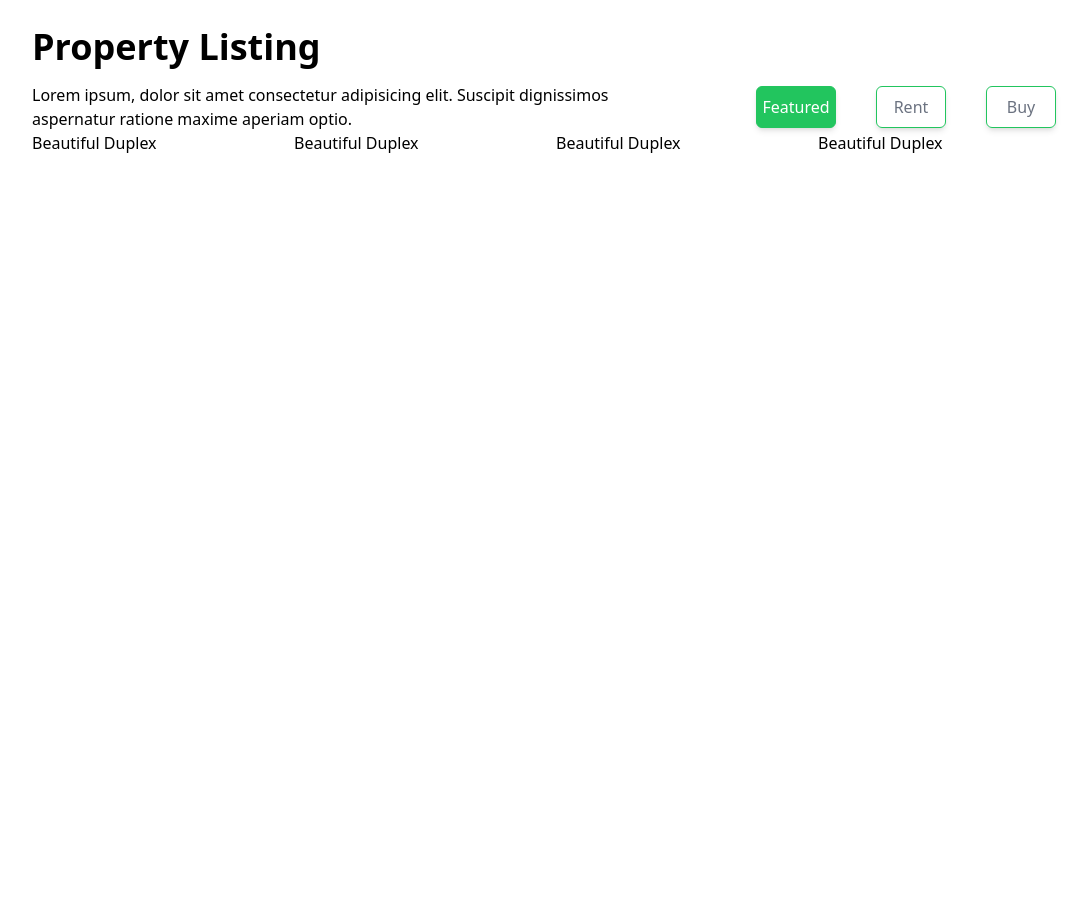
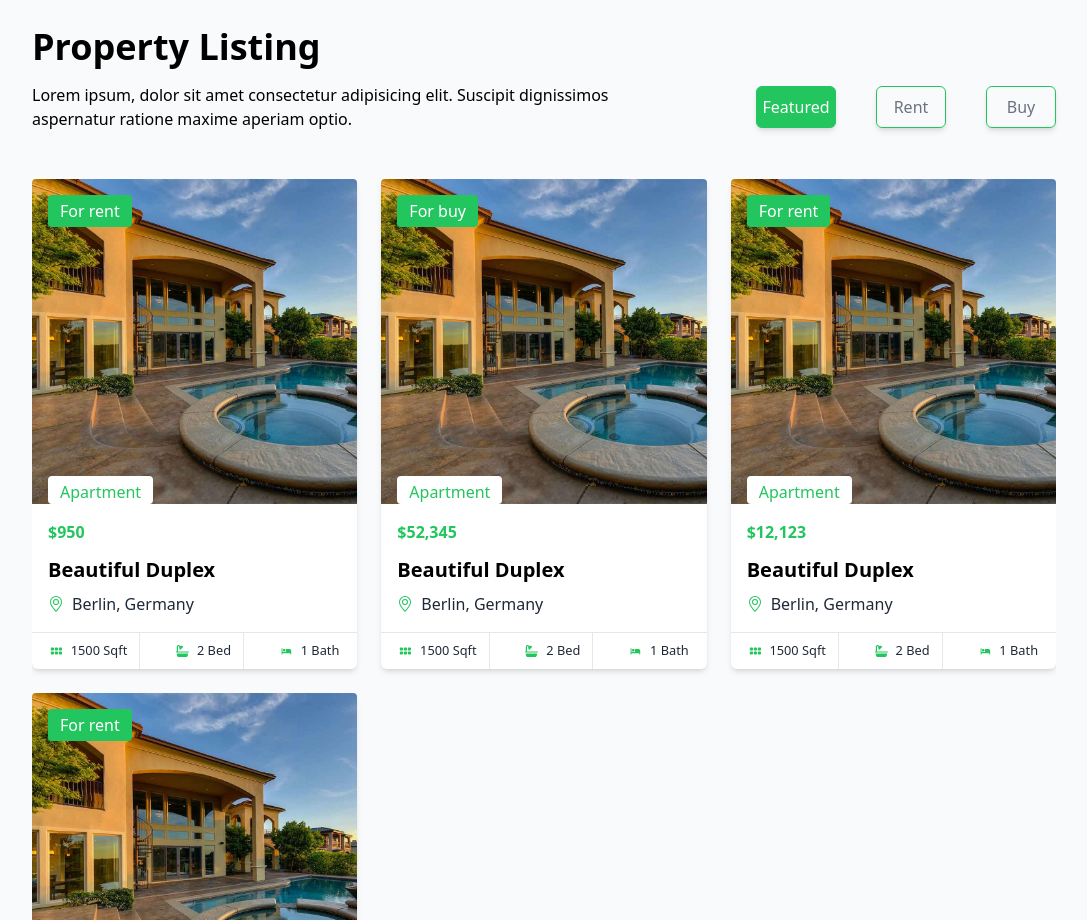
Before and after one commit to Opeyemi-Omotayo/Urban_nest, a Next.js app: page / in a window 1280 px wide. Shown: the part 1880-2800 px from the top of the page, without its empty margins (96-1183 px from the left). Before the commit the page ends 2035 px from the top, so only its background shows below. Built offline with nearby package versions, Linux system fonts and the light colour scheme.

Commit message:
UI:properties

```diff
--- a/components/elements/properties/Card.tsx
+++ b/components/elements/properties/Card.tsx
@@ -1,10 +1,30 @@
 import { ItemsType } from '@/types/types';
 import React from 'react';
+import Image from 'next/image';
+import { BsFillGeoAltFill, BsFillGrid3X2GapFill, BsGeoAlt } from 'react-icons/bs';
+import { FaBath } from 'react-icons/fa';
+import { IoMdBed } from 'react-icons/io';
 
-const Card = ({property}: {property : ItemsType}) => {
+const Card = ({ property }: { property: ItemsType }) => {
   return (
-    <div>
-        <h1>{property.name}</h1>
+    <div className='bg-white rounded-md shadow-md'>
+      <div className="overflow-hidden rounded ">
+        <div className="relative overflow-hidden">
+          <Image src={property.image} width={350} height={150} alt='house ' />
+          <div className="absolute top-0 px-3 py-1 m-4 text-white bg-green-500 rounded start-0">For {property.propertyInfo}</div>
+          <div className="absolute bottom-0 px-3 pt-1 mx-4 text-green-500 bg-white rounded start-0">{property.propertyType}</div>
+        </div>
+        <div className="p-4 pb-0">
+          <h5 className="mb-3 font-semibold text-green-500">${property.price}</h5>
+          <a className="block mb-2 text-xl font-bold" href="">{property.name}</a>
+          <p className='flex items-center pb-4 text-gray-800'><BsGeoAlt className="text-green-500 me-2" />{property.location}</p>
+        </div>
+        <div className="flex items-center justify-around text-gray-800 border-t">
+          <small className="flex items-center py-2 pr-3 text-center border-r"><BsFillGrid3X2GapFill className="text-green-500 me-2"/>{property.measurement} Sqft</small>
+          <small className="flex items-center py-2 pr-3 text-center border-r"><FaBath className="text-green-500 me-2"/>{property.bed} Bed</small>
+          <small className="flex items-center py-2 text-center"><IoMdBed className="text-green-500 me-2"/>{property.bath} Bath</small>
+        </div>
+      </div>
     </div>
   )
 }
--- a/components/properties/Properties.tsx
+++ b/components/properties/Properties.tsx
@@ -11,7 +11,7 @@ const items: ItemsType[] = [
     bed: 2,
     bath: 1,
     measurement: 1500,
-    price: "52",
+    price: "950",
     image: "/assets/berlinhouse.jpg",
     id: 1,
   },
@@ -23,7 +23,7 @@ const items: ItemsType[] = [
     bed: 2,
     bath: 1,
     measurement: 1500,
-    price: "52",
+    price: "52,345",
     image: "/assets/berlinhouse.jpg",
     id: 2,
   },
@@ -35,7 +35,7 @@ const items: ItemsType[] = [
     bed: 2,
     bath: 1,
     measurement: 1500,
-    price: "52",
+    price: "12,123",
     image: "/assets/berlinhouse.jpg",
     id: 3,
   },
@@ -47,7 +47,7 @@ const items: ItemsType[] = [
     bed: 2,
     bath: 1,
     measurement: 1500,
-    price: "52",
+    price: "2,234",
     image: "/assets/berlinhouse.jpg",
     id: 4,
   },
@@ -72,7 +72,7 @@ const Properties = () => {
 
   return (
     <section className="px-4 lg:px-[8rem] mt-[5rem]">
-      <h1 className="text-4xl font-bold pb-4">Property Listing</h1>
+      <h1 className="pb-4 text-4xl font-bold">Property Listing</h1>
       <div className="flex items-center justify-between">
         <h1 className="w-[60%]">
           Lorem ipsum, dolor sit amet consectetur adipisicing elit. Suscipit
@@ -105,7 +105,7 @@ const Properties = () => {
           </li>
         </ul>
       </div>
-      <section className="grid grid-cols-1 md:grid-cols-2 lg:grid-cols-4 gap-6 overflow-hidden ">
+      <section className="grid grid-cols-1 gap-6 mt-12 overflow-hidden md:grid-cols-2 lg:grid-cols-3 ">
       {properties.map((property) => (
           <Card key={property.id} property={property} />
         ))}
--- a/pages/index.tsx
+++ b/pages/index.tsx
@@ -8,7 +8,7 @@ import Head from "next/head";
 
 export default function Home() {
   return (
-    <main className=" mt-8 lg:mt-0 font-Quicksand">
+    <main className="mt-8 bg-gray-50 lg:mt-0 font-Quicksand">
       <Head>
         <title>Urban Nest</title>
         <meta name="description" content="The Best Platform for real estate" />
```
